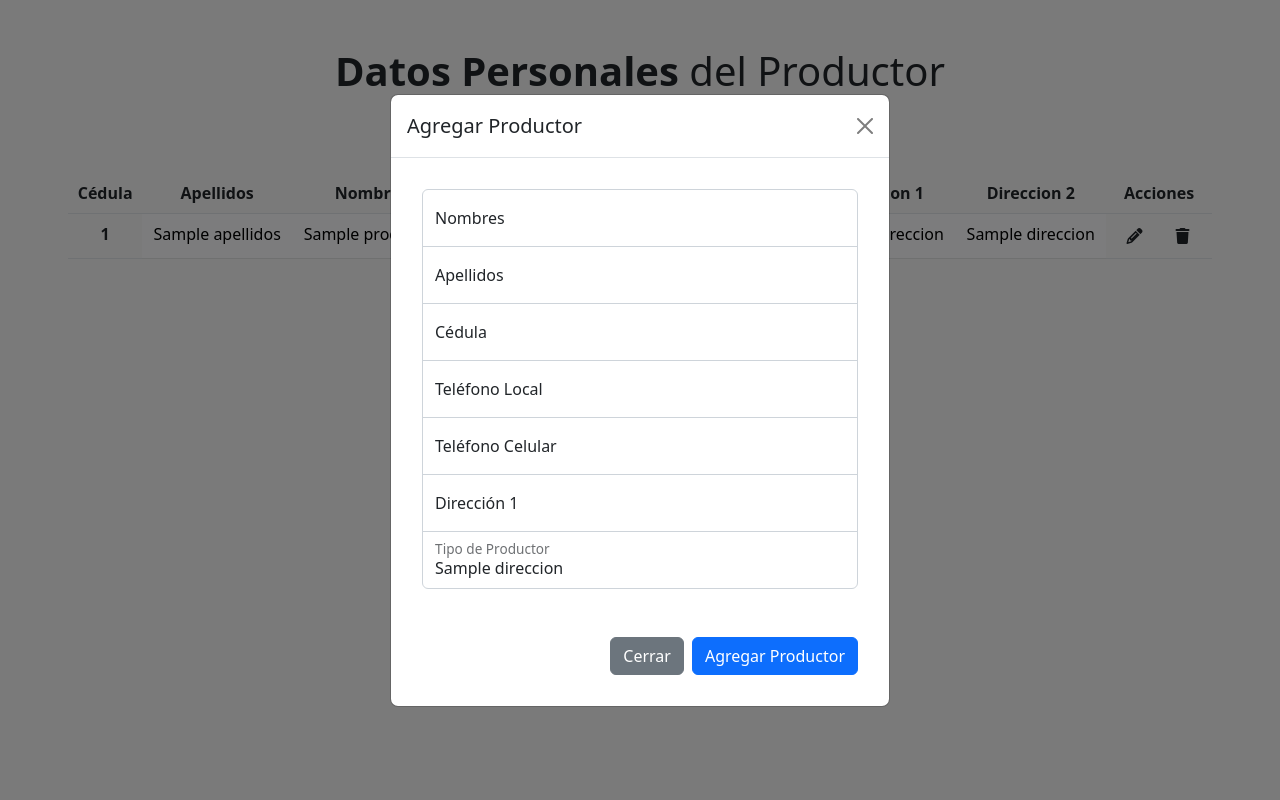
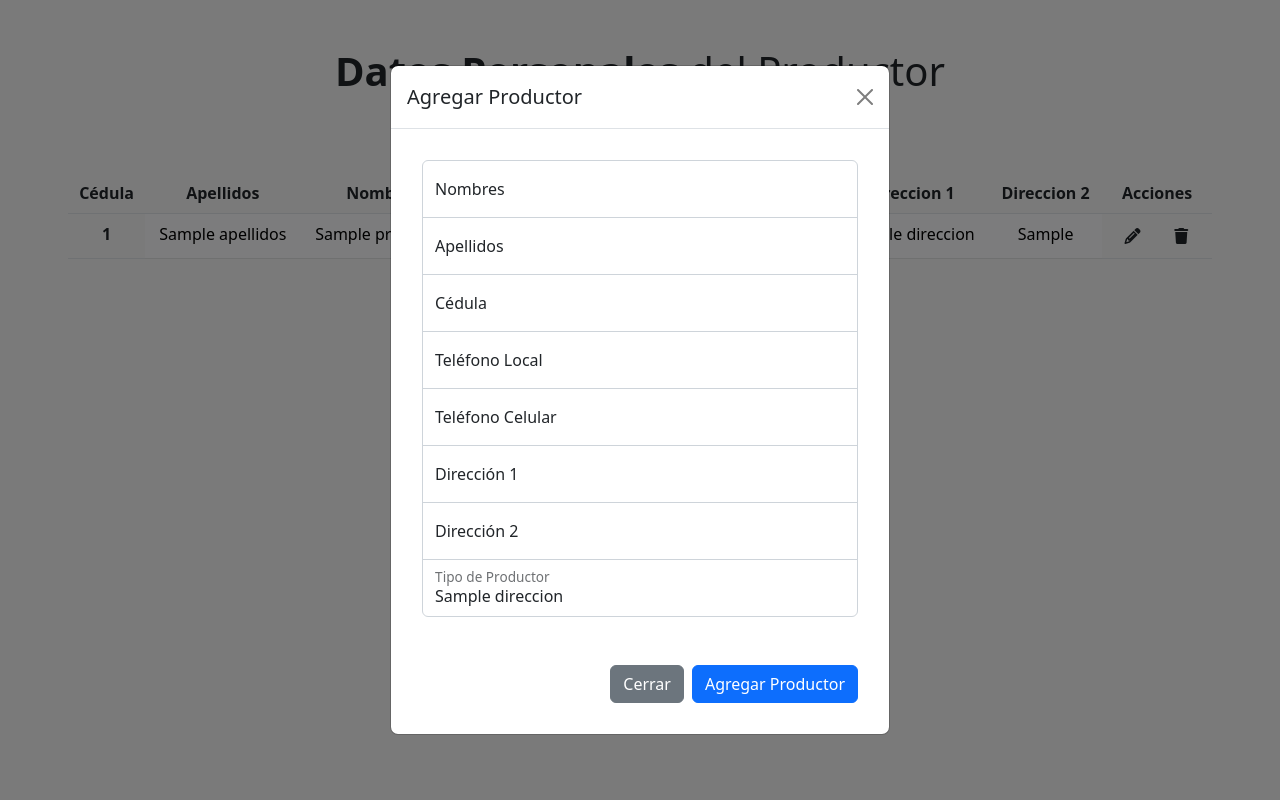
Before and after one commit to rcgamboan/flask-login, a Flask app: template src/templates/productor.html in a window 1280 px wide, after a click that opens the changed part. Run offline with Flask 2, Linux system fonts and the light colour scheme; the template is opened without the code that fills it: most values are stand-ins (such as "Sample title", 1, 10 or a date in 2020); some libraries are stand-ins or nearby versions.

Commit message:
agregada direccion2 de productor

```diff
--- a/src/app.py
+++ b/src/app.py
@@ -133,6 +133,7 @@ def productor():
                                     request.form["telefonoCelular"],
                                     request.form["telefonoLocal"],
                                     request.form["direccion"],
+                                    request.form["direccion2"],
                                     request.form["tipo"],)
                     productores = obtenerProductores()
                     tipos = obtenerTiposProductores()
@@ -163,6 +164,7 @@ def prod_update():
         request.form['edittelefonoC'],
         request.form['edittelefonoL'],
         request.form['editdireccion'],
+        request.form['editdireccion2'],
         request.form['edittipo']
     )
     return redirect(url_for('productor'))
@@ -264,7 +266,7 @@ def editarUsuario(id,username = "", nombres = "",apellidos = "",cosecha = "",rol
     else:
         flash("El usuario no existe")
 
-def editarProductor(id,nombres = "",apellidos = "",telefonoCelular = "",telefonoLocal = "",direccion = "",tipo = ""):
+def editarProductor(id,nombres = "",apellidos = "",telefonoCelular = "",telefonoLocal = "",direccion = "",direccion2 = "",tipo = ""):
 
     productor = db1.session.query(Productor).filter_by(id = id).first()
 
@@ -284,6 +286,9 @@ def editarProductor(id,nombres = "",apellidos = "",telefonoCelular = "",telefono
 
         if direccion != "" and direccion != None:
             productor.direccion = direccion
+
+        if direccion2 != "" and direccion2 != None:
+            productor.direccion2 = direccion2
 
         if tipo != "" and tipo != None:
             productor.tipo = tipo
@@ -321,10 +326,16 @@ def agregarUsuario(username,password,nombres,apellidos,cosecha,rol,inicio = 1):
         else:
             flash("El usuario ya se encuentra registrado")
 
-def agregarProductor(id, nombres,apellidos,telefonoCelular,telefonoLocal,direccion,tipo):
-    prod = Productor(id, nombres,apellidos,telefonoCelular,telefonoLocal,direccion,tipo)
-    db1.session.add(prod)
-    db1.session.commit()
+def agregarProductor(id, nombres,apellidos,telefonoCelular,telefonoLocal,direccion,direccion2,tipo):
+
+    tipos = db1.session.query(TipoProductor).filter_by().all()
+    if len(tipos) == 0:
+        flash("Debe agregar un tipo de productor primero")
+        return
+    else:
+        prod = Productor(id, nombres,apellidos,telefonoCelular,telefonoLocal,direccion,direccion2,tipo)
+        db1.session.add(prod)
+        db1.session.commit()
 
 def agregarTipoProductor(descripcion):
     tipo = TipoProductor(descripcion)
--- a/src/model.py
+++ b/src/model.py
@@ -11,7 +11,7 @@ class Usuario(db.Base):
     apellidos = Column(String, nullable=False)
     cosecha = Column(String, nullable=False)
     rol = Column(Integer, default=0, nullable=False)
-    # rol = 0 -> Usuario normal
+    # rol = 0 -> analista
     # rol = 1 -> admin
     # rol = 2 -> productor
 
@@ -36,15 +36,17 @@ class Productor(db.Base):
     telefonoCelular = Column(String, nullable=False)
     telefonoLocal = Column(String, nullable=True)
     direccion = Column(String, nullable=False)
+    direccion2 = Column(String, nullable=True)
     tipo = Column(Integer, ForeignKey("tipoproductor.id"))
 
-    def __init__(self, id, nombres,apellidos,telefonoCelular,telefonoLocal,direccion,tipo):
+    def __init__(self, id, nombres,apellidos,telefonoCelular,telefonoLocal,direccion,direccion2,tipo):
         self.id = id
         self.nombres = nombres
         self.apellidos = apellidos
         self.telefonoCelular = telefonoCelular
         self.telefonoLocal = telefonoLocal
         self.direccion = direccion
+        self.direccion2 = direccion2
         self.tipo = tipo
 
     def __repr__(self):
--- a/src/templates/productor.html
+++ b/src/templates/productor.html
@@ -51,6 +51,7 @@
               document.querySelector('input[name="edittelefonoL"]').value = '{{productor.telefonoLocal}}';
               document.querySelector('input[name="edittelefonoC"]').value = '{{productor.telefonoCelular}}';
               document.querySelector('input[name="editdireccion"]').value = '{{productor.direccion}}';
+              document.querySelector('input[name="editdireccion2"]').value = '{{productor.direccion2}}';
               document.querySelector('select[name="edittipo"]').value = '{{productor.tipo}}';
 
             }
@@ -146,6 +147,10 @@
                       <input class="form-control middle" id="direccion" name="direccion" placeholder="Av. Libertador, Edificio A, Piso 4" required="required" pattern="[A-Za-z0-9 ]{1,40}">
                       <label for="floatingInput">Dirección 1</label>
                   </div>
+                  <div class="form-floating">
+                    <input class="form-control middle" id="direccion2" name="direccion2" placeholder="Av. Libertador, Edificio A, Piso 4" required="required" pattern="[A-Za-z0-9 ]{1,40}">
+                    <label for="floatingInput">Dirección 2</label>
+                </div>
                   <div class="form-floating mb-3">
 
                       <select id="tipo" class="form-control bottom" name="tipo">
@@ -197,6 +202,10 @@
             <input class="form-control middle"  name="editdireccion" placeholder="Av. Libertador, Edificio A, Piso 4" required="required" pattern="[A-Za-z0-9 ]{1,40}">
             <label for="floatingInput">Direccion</label>
           </div>
+          <div class="form-floating">
+            <input class="form-control middle"  name="editdireccion2" placeholder="Av. Libertador, Edificio A, Piso 4" required="required" pattern="[A-Za-z0-9 ]{1,40}">
+            <label for="floatingInput">Direccion2</label>
+          </div>
           <div class="form-floating mb-3">
 
             <select id="tipo" class="form-control bottom" name="edittipo">
@@ -242,7 +251,7 @@
                   <td class="table-light tdEdit" type="username" id="apellidos">{{productor.telefonoCelular}}</td>
                   <td class="table-light tdEdit" type="username" id="apellidos" value="{{productor.tipo}}"></td>
                   <td class="table-light tdEdit" type="username" id="apellidos">{{productor.direccion}}</td>
-                  <td class="table-light tdEdit" type="username" id="apellidos">{{productor.direccion}}</td>
+                  <td class="table-light tdEdit" type="username" id="apellidos">{{productor.direccion2}}</td>
                   <td >
                       <div class="cont">
                         <button id="editbtn" method="POST" class="edit pencil btn" role="button"
```
